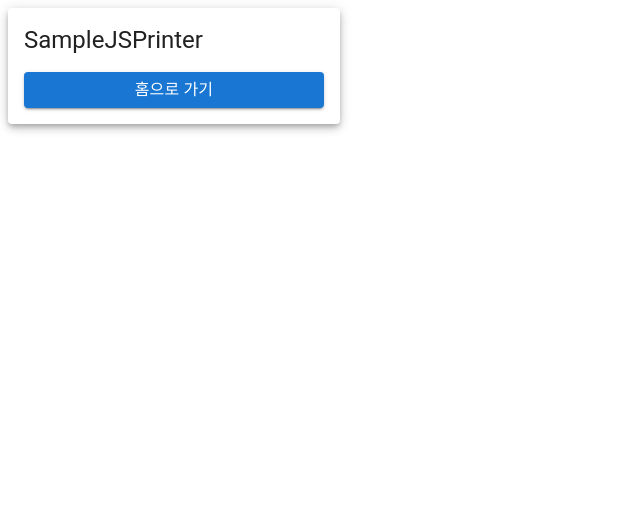
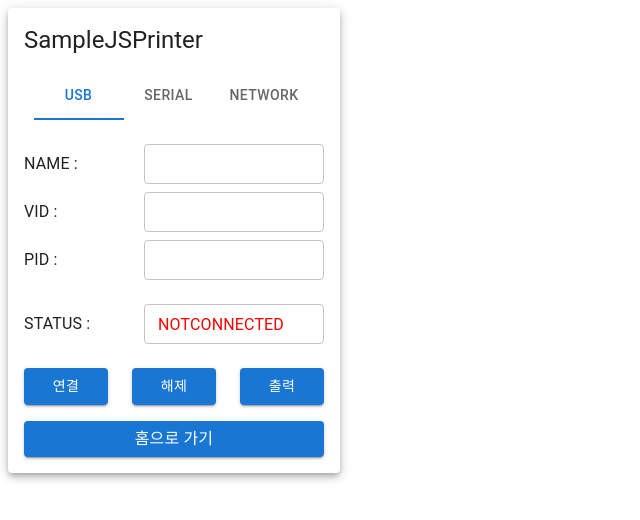
Before and after one commit to jeremy-jaemin/sample-ts-react-mui, a React (Create React App) app: page /SampleJSPrinter in a window 1280 px wide. Shown: the top 520 px of the page, without its empty margins (0-640 px from the left). Built offline with nearby package versions, Linux system fonts and the light colour scheme.

Commit message:
프린터프론트 뼈대

```diff
--- a/src/pages/SampleJSPrinter/index.tsx
+++ b/src/pages/SampleJSPrinter/index.tsx
@@ -1,13 +1,195 @@
-import { Paper, Stack, Typography } from '@mui/material';
+import { Button, Paper, Stack, Tab, Tabs, TextField, Typography, styled } from '@mui/material';
 import { NavigateButton } from '../../components/NavigateButton';
+import { SyntheticEvent, useState } from 'react';
+import { useFormik } from 'formik';
+
+type MethodType = 'USB' | 'SERIAL' | 'NETWORK';
+type ActionType = 'CONNECT' | 'DISCONNECT' | 'PRINT';
+type StatusType = 'NOTCONNECTED' | 'CONNECTING' | 'CONNECTED' | 'ERROR';
+type SubmitType = { name?: string; vid?: string; pid?: string; ip?: string; port?: string };
 
 export const SampleJSPrinter = () => {
+	const { handleSubmit, isSubmitting, isValid, values, setValues, errors } = useFormik<{
+		method: MethodType;
+		action: ActionType;
+		submit: SubmitType;
+		status: StatusType;
+	}>({
+		initialValues: {
+			method: 'USB',
+			action: 'CONNECT',
+			submit: {},
+			status: 'NOTCONNECTED',
+		},
+		// validateOnMount: true,
+		// validationSchema: Yup.object().shape({
+		// 	// memo: Yup.string().required().min(1),
+		// 	memo: Yup.string().when('method', {
+		// 		is: (method: AvailablePaymentMethod) => need필수메모[method],
+		// 		then: Yup.string().required().min(1),
+		// 	}),
+		// }),
+		onSubmit: async (values, { setErrors, resetForm }) => {
+			try {
+				switch (values.action) {
+					case 'CONNECT':
+						break;
+					case 'DISCONNECT':
+						break;
+					case 'PRINT':
+						break;
+				}
+				resetForm();
+			} catch (e) {
+				//@ts-ignore
+				setErrors({ submit: e.message });
+			}
+		},
+	});
+
 	return (
 		<Paper elevation={5} sx={{ p: 2, width: 300 }}>
 			<Stack direction="column" spacing={2} width={300}>
 				<Typography variant="h5">SampleJSPrinter</Typography>
+				<Stack direction="column" spacing={3}>
+					<Tabs
+						value={values.method}
+						onChange={(event, value) => {
+							setValues((prev) => ({ ...prev, method: value }));
+						}}
+						centered
+					>
+						<Tab label="USB" value="USB"></Tab>
+						<Tab label="SERIAL" value="SERIAL"></Tab>
+						<Tab label="NETWORK" value="NETWORK"></Tab>
+					</Tabs>
+					{values.method === 'USB' && (
+						<Stack direction="column" spacing={1}>
+							<Stack direction="row" justifyContent="space-between" alignItems="center">
+								<Typography variant="subtitle1">NAME : </Typography>
+								<StyledTextField
+									onChange={(e) => {
+										setValues({ ...values, submit: { ...values.submit, name: e.target.value } });
+									}}
+								/>
+							</Stack>
+							<Stack direction="row" justifyContent="space-between" alignItems="center">
+								<Typography variant="subtitle1">VID : </Typography>
+								<StyledTextField
+									onChange={(e) => {
+										setValues({ ...values, submit: { ...values.submit, vid: e.target.value } });
+									}}
+								/>
+							</Stack>
+							<Stack direction="row" justifyContent="space-between" alignItems="center">
+								<Typography variant="subtitle1">PID : </Typography>
+								<StyledTextField
+									onChange={(e) => {
+										setValues({ ...values, submit: { ...values.submit, pid: e.target.value } });
+									}}
+								/>
+							</Stack>
+						</Stack>
+					)}
+					{values.method === 'SERIAL' && (
+						<Stack direction="column" spacing={1}>
+							<Stack direction="row" justifyContent="space-between" alignItems="center">
+								<Typography variant="subtitle1">NAME : </Typography>
+								<StyledTextField
+									onChange={(e) => {
+										setValues({ ...values, submit: { ...values.submit, name: e.target.value } });
+									}}
+								/>
+							</Stack>
+							<Stack direction="row" justifyContent="space-between" alignItems="center">
+								<Typography variant="subtitle1">PORT : </Typography>
+								<StyledTextField
+									onChange={(e) => {
+										setValues({ ...values, submit: { ...values.submit, port: e.target.value } });
+									}}
+								/>
+							</Stack>
+						</Stack>
+					)}
+					{values.method === 'NETWORK' && (
+						<Stack direction="column" spacing={1}>
+							<Stack direction="row" justifyContent="space-between" alignItems="center">
+								<Typography variant="subtitle1">NAME : </Typography>
+								<StyledTextField
+									onChange={(e) => {
+										setValues({ ...values, submit: { ...values.submit, name: e.target.value } });
+									}}
+								/>
+							</Stack>
+							<Stack direction="row" justifyContent="space-between" alignItems="center">
+								<Typography variant="subtitle1">IP : </Typography>
+								<StyledTextField
+									onChange={(e) => {
+										setValues({ ...values, submit: { ...values.submit, ip: e.target.value } });
+									}}
+								/>
+							</Stack>
+							<Stack direction="row" justifyContent="space-between" alignItems="center">
+								<Typography variant="subtitle1">PORT :</Typography>
+								<StyledTextField
+									onChange={(e) => {
+										setValues({ ...values, submit: { ...values.submit, port: e.target.value } });
+									}}
+								/>
+							</Stack>
+						</Stack>
+					)}
+					<Stack direction="row" justifyContent="space-between" alignItems="center">
+						<Typography variant="subtitle1">STATUS : </Typography>
+						<StyledTextField
+							value={values.status}
+							InputProps={{
+								sx: {
+									color: values.status === 'CONNECTING' ? 'green' : values.status === 'NOTCONNECTED' ? 'red' : 'orange',
+								},
+							}}
+						/>
+					</Stack>
+					<Stack direction="row" justifyContent={'space-around'} spacing={3}>
+						<Button
+							variant="contained"
+							fullWidth
+							onClick={() => {
+								setValues({ ...values, action: 'CONNECT' });
+								handleSubmit();
+							}}
+						>
+							연결
+						</Button>
+						<Button
+							variant="contained"
+							fullWidth
+							onClick={() => {
+								setValues({ ...values, action: 'DISCONNECT' });
+								handleSubmit();
+							}}
+						>
+							해제
+						</Button>
+						<Button
+							variant="contained"
+							fullWidth
+							onClick={() => {
+								setValues({ ...values, action: 'PRINT' });
+								handleSubmit();
+							}}
+						>
+							출력
+						</Button>
+					</Stack>
+				</Stack>
 				<NavigateButton path="/" />
 			</Stack>
 		</Paper>
 	);
 };
+
+const StyledTextField = styled(TextField)(({ theme }) => ({
+	width: 180,
+	'& .MuiInputBase-root': { height: 40 },
+}));
```
